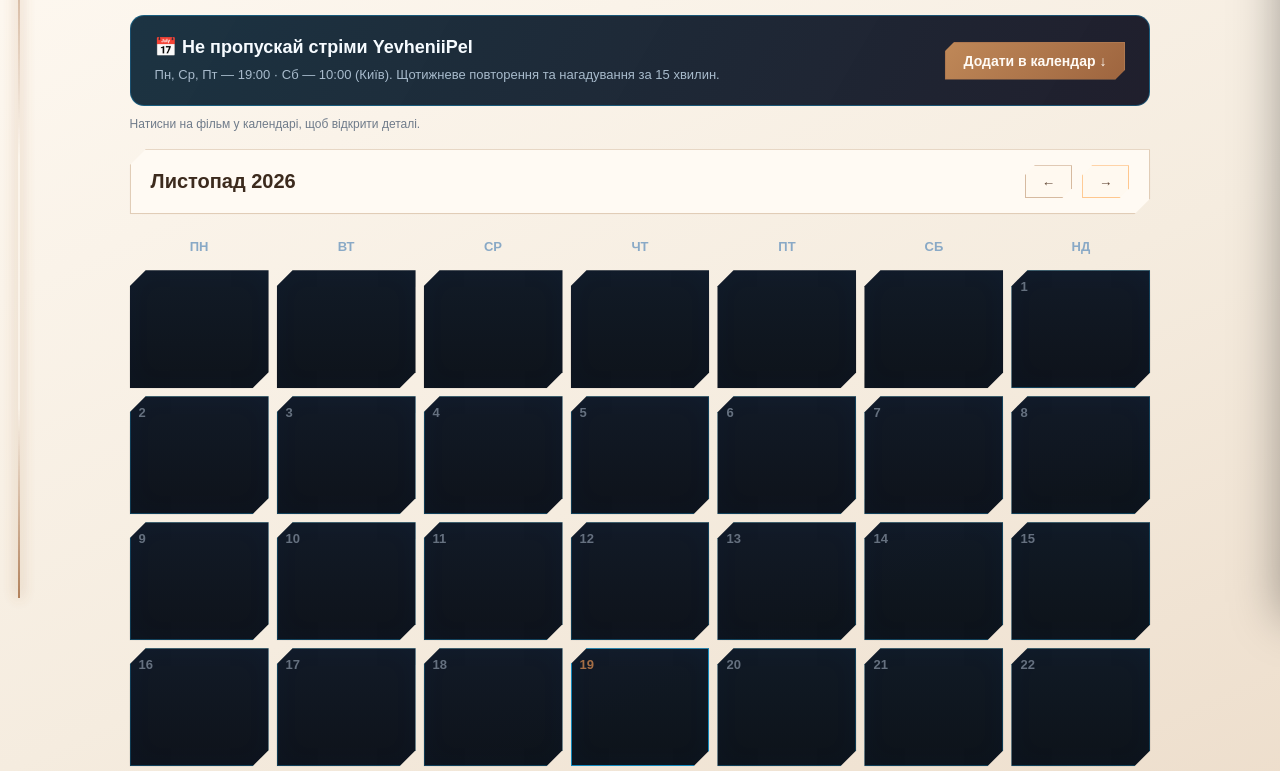
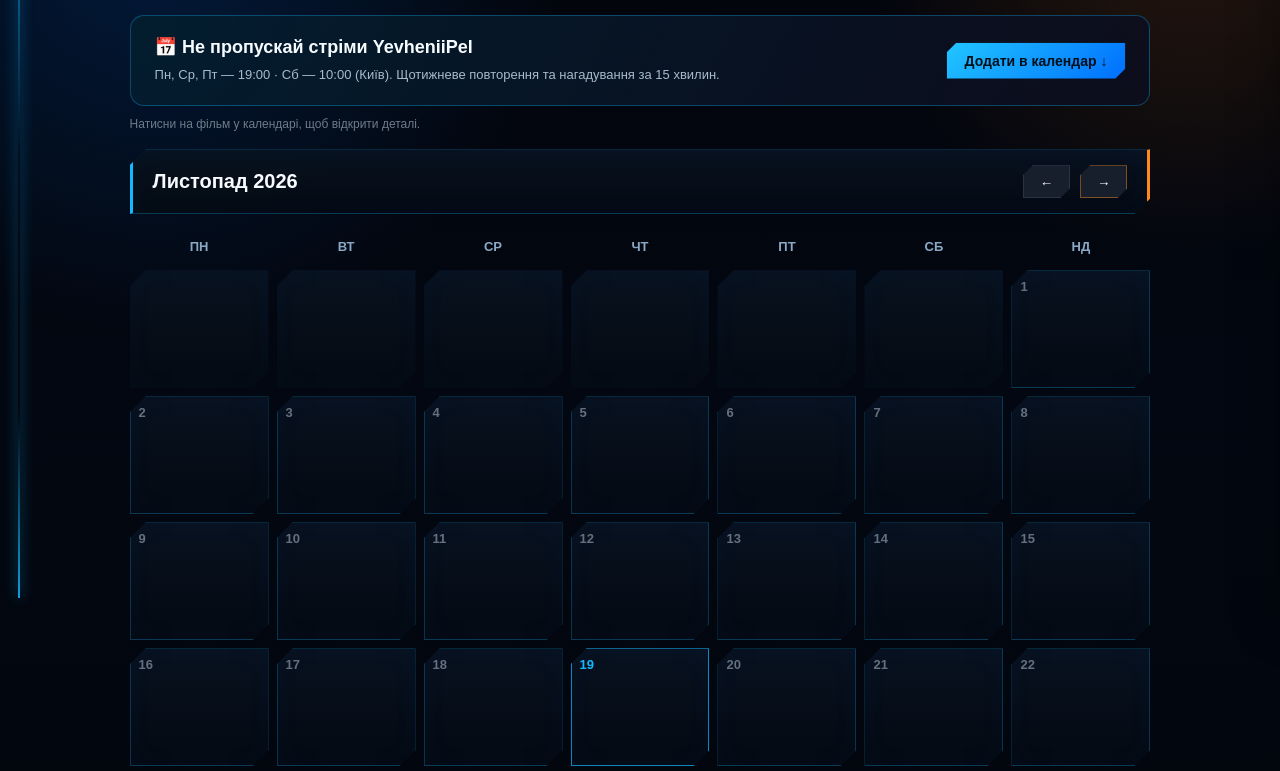
Before and after one commit to YevheniiPel/Twitch, a plain HTML site: page calendar.html in a window 1280 px wide. Shown: the part 182-953 px from the top of the page. Drawn offline with Linux system fonts and the light colour scheme; no server answers.

Commit message:
Restore original dark blue site design

```diff
--- a/calendar.html
+++ b/calendar.html
@@ -351,8 +351,7 @@ body.site-menu-open{overflow:hidden}
 .schedule-calendar-cta strong{display:block;font-size:18px;color:#f6fbff;margin-bottom:7px}.schedule-calendar-cta p{margin:0;font-size:13px;color:#a8bbcc;line-height:1.55}
 .schedule-calendar-cta .stream-calendar-download{flex-shrink:0;white-space:nowrap}
 @media(max-width:680px){.schedule-calendar-cta{flex-direction:column;align-items:stretch;padding:18px}.schedule-calendar-cta .stream-calendar-download{text-align:center}}
-</style><link rel="stylesheet" href="assets/milk-caramel-theme.css?v=1">
-</head>
+</style></head>
 <body>
 
 <header class="site-nav-v2">
```
